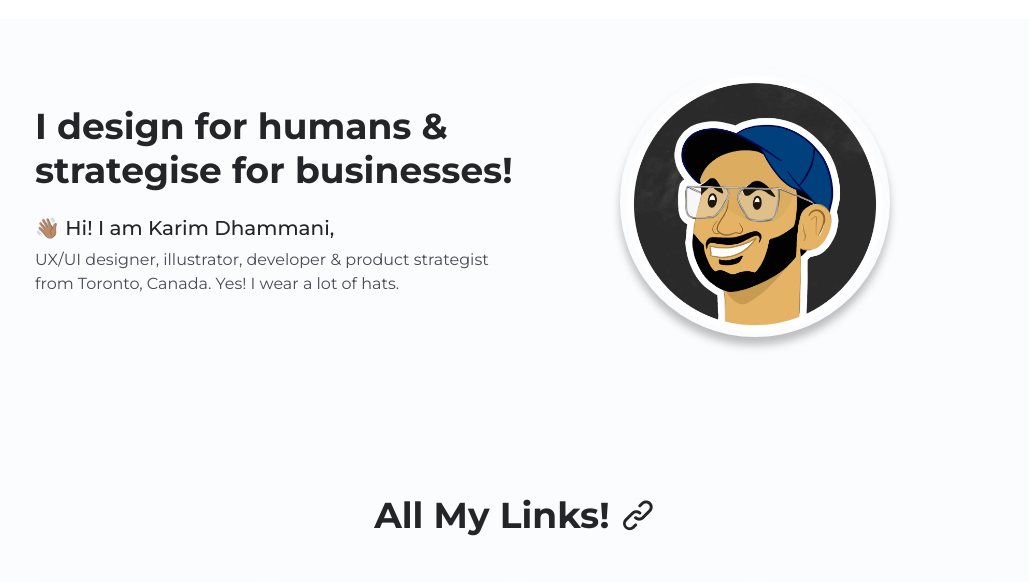
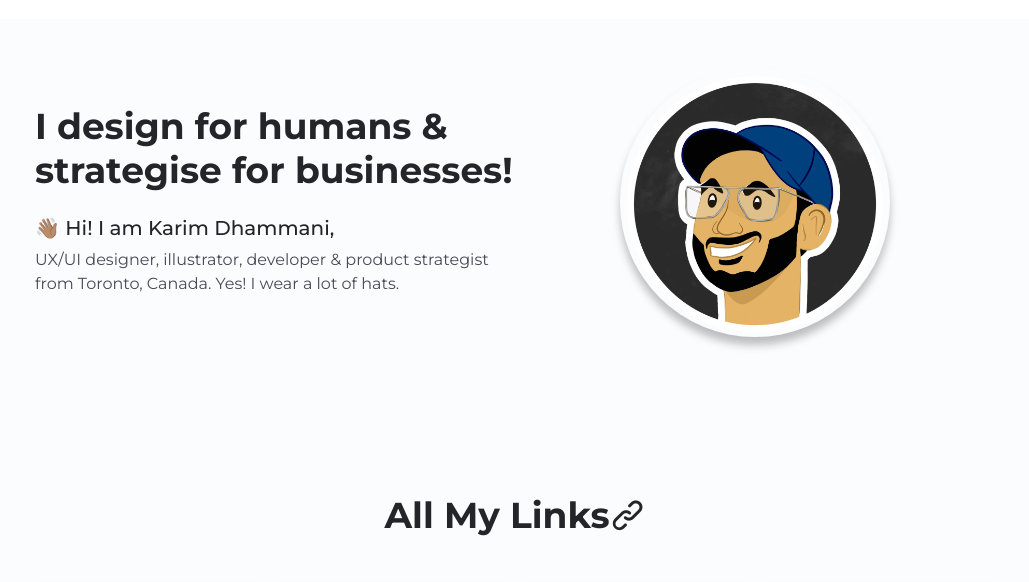
Before and after one commit to karimdhammani/portfolio, a plain HTML site: page all-links.html in a window 1280 px wide. Shown: the part 85-667 px from the top of the page, without its empty margins (125-1154 px from the left). Drawn offline with nearby package versions, Linux system fonts and the light colour scheme.

Commit message:
Links updated

```diff
--- a/all-links.html
+++ b/all-links.html
@@ -112,7 +112,7 @@
 
             <section class="section links-section">
                 <div class="container">
-                    <h1 class="home__title all-links-title">All My Links! <i class="uil uil-link"></i></h1>
+                    <h1 class="home__title all-links-title">All My Links<i class="uil uil-link"></i></h1>
 
                     <div class="all-links-box">
 
```
